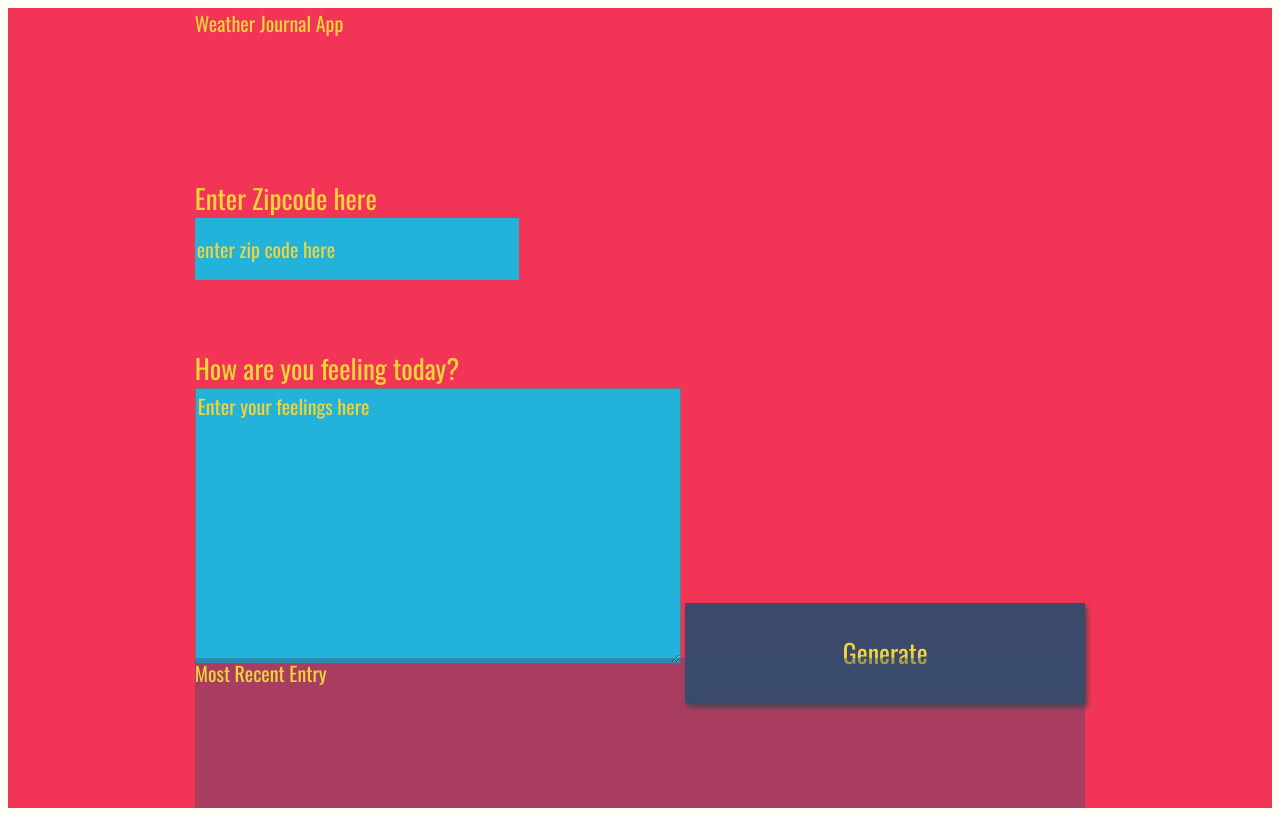
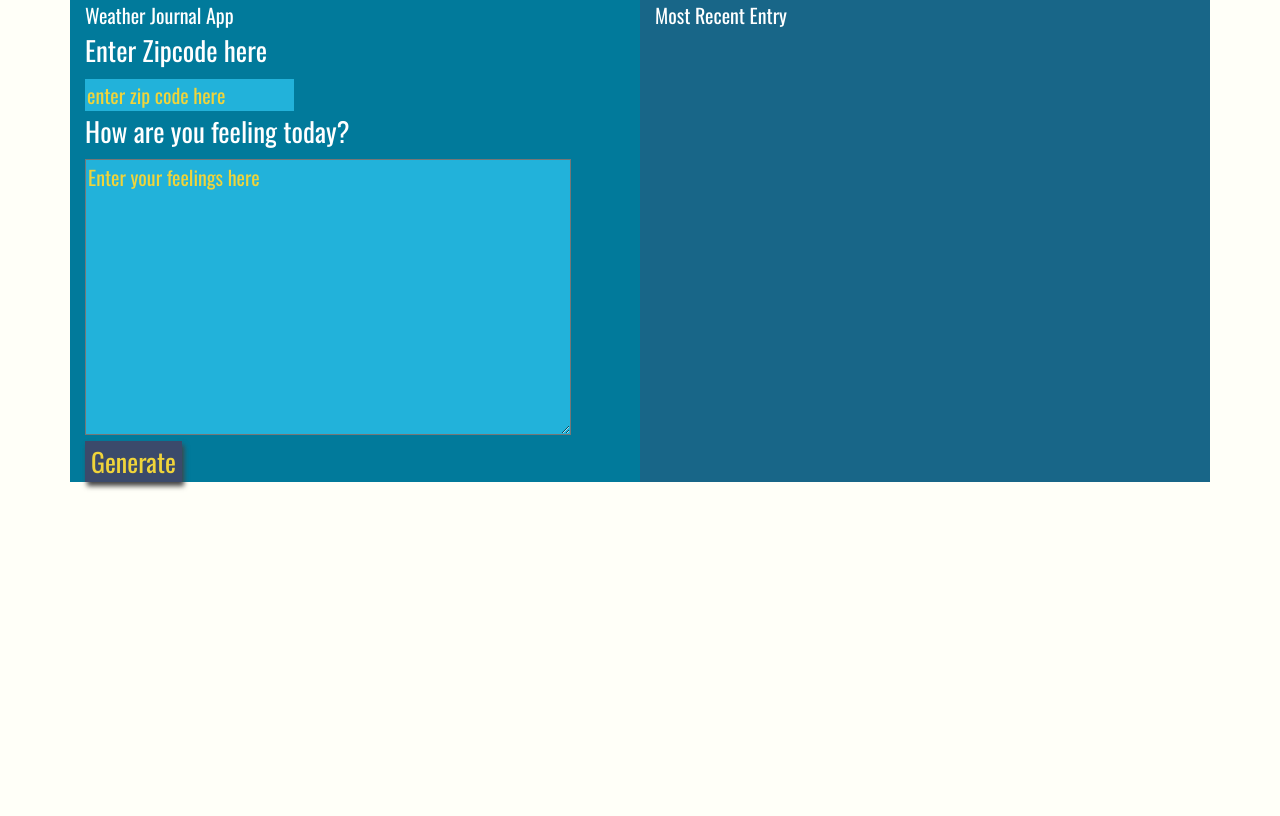
Before and after one commit to SuHamza/FEND-Weather-App, a plain HTML site: page website/index.html in a window 1280 px wide. Drawn offline with nearby package versions, Linux system fonts and the light colour scheme; a web font is replaced by a local one.

Commit message:
Include Booststrap CSS

```diff
--- a/website/index.html
+++ b/website/index.html
@@ -1,35 +1,47 @@
 <!DOCTYPE html>
-<html>
+<html lang="en">
+
 <head>
   <meta charset="UTF-8">
+  <!-- Responsive Meta Tag -->
+  <meta name="viewport" content="width=device-width, initial-scale=1, shrink-to-fit=no">
   <title>Weather Journal</title>
+  <!-- Bootstrap CSS -->
+  <link rel="stylesheet" href="https://cdn.jsdelivr.net/npm/bootstrap@4.5.3/dist/css/bootstrap.min.css" integrity="sha384-TX8t27EcRE3e/ihU7zmQxVncDAy5uIKz4rEkgIXeMed4M0jlfIDPvg6uqKI2xXr2"
+    crossorigin="anonymous">
   <link href="https://fonts.googleapis.com/css?family=Oswald:400,600,700|Ranga:400,700&display=swap" rel="stylesheet">
   <link rel="stylesheet" href="style.css">
 </head>
+
 <body>
-<div id = "app">
-  <div class ="holder headline">
+  <div class="container" id="app">
+    <div class="row">
+      <div class="col">
+        <div class="holder headline">
           Weather Journal App
         </div>
-  <div class ="holder zip">
+        <div class="holder zip">
           <label for="zip">Enter Zipcode here</label>
           <input type="text" id="zip" placeholder="enter zip code here">
         </div>
-  <div class ="holder feel">
+        <div class="holder feel">
           <label for="feelings">How are you feeling today?</label>
-    <textarea class= "myInput" id="feelings" placeholder="Enter your feelings here" rows="9" cols="50"></textarea>
-    <button id="generate" type = "submit"> Generate </button>
+          <textarea class="myInput" id="feelings" placeholder="Enter your feelings here" rows="9" cols="50"></textarea>
+          <button id="generate" type="submit"> Generate </button>
         </div>
-  <div class ="holder entry">
-    <div class = "title">Most Recent Entry</div>
-   <div id = "entryHolder">
-    <div id = "date"></div>
-   <div id = "temp"></div>
-   <div id = "content"></div>
+      </div>
+      <div class="col holder entry">
+        <div class="title">Most Recent Entry</div>
+        <div id="entryHolder">
+          <div id="date"></div>
+          <div id="temp"></div>
+          <div id="content"></div>
+        </div>
       </div>
     </div>
   </div>
   <script src="app.js" type="text/javascript"></script>
 
 </body>
+
 </html>
--- a/website/style.css
+++ b/website/style.css
@@ -4,14 +4,14 @@ body{
 }
 
 #app{
-    display: grid;
+    /* display: grid;
     grid-auto-rows: minmax(150px, auto);
     /* grid-template-columns:  */
-    height:100vh;
-    background: #f23557;
-    color: #f0d43a;
+    /* height:100vh; */
+    background: #017A9B;
+    color: #FFFFFF;
     justify-content: center;
-    grid-gap: 1em;
+    /* grid-gap: 1em; */
     font-size: 20px;
     font-family: 'Oswald', sans-serif;
 }
@@ -55,8 +55,8 @@ label{
 
 input{
     display:block;
-    height: 60px;
-    width: 320px;
+    /* height: 60px;
+    width: 320px; */
     background:#22b2da;
     color: #f0d43a;
     font-size: 20px;
@@ -65,8 +65,8 @@ input{
 }
 
 button{
-    width: 400px;
-    height: 100px;
+    /* width: 400px;
+    height: 100px; */
     background: #3b4a6b;
     color: #f0d43a;
     font-size: 26px;
```
Lines whose indentation alone changed are shown as unchanged.
